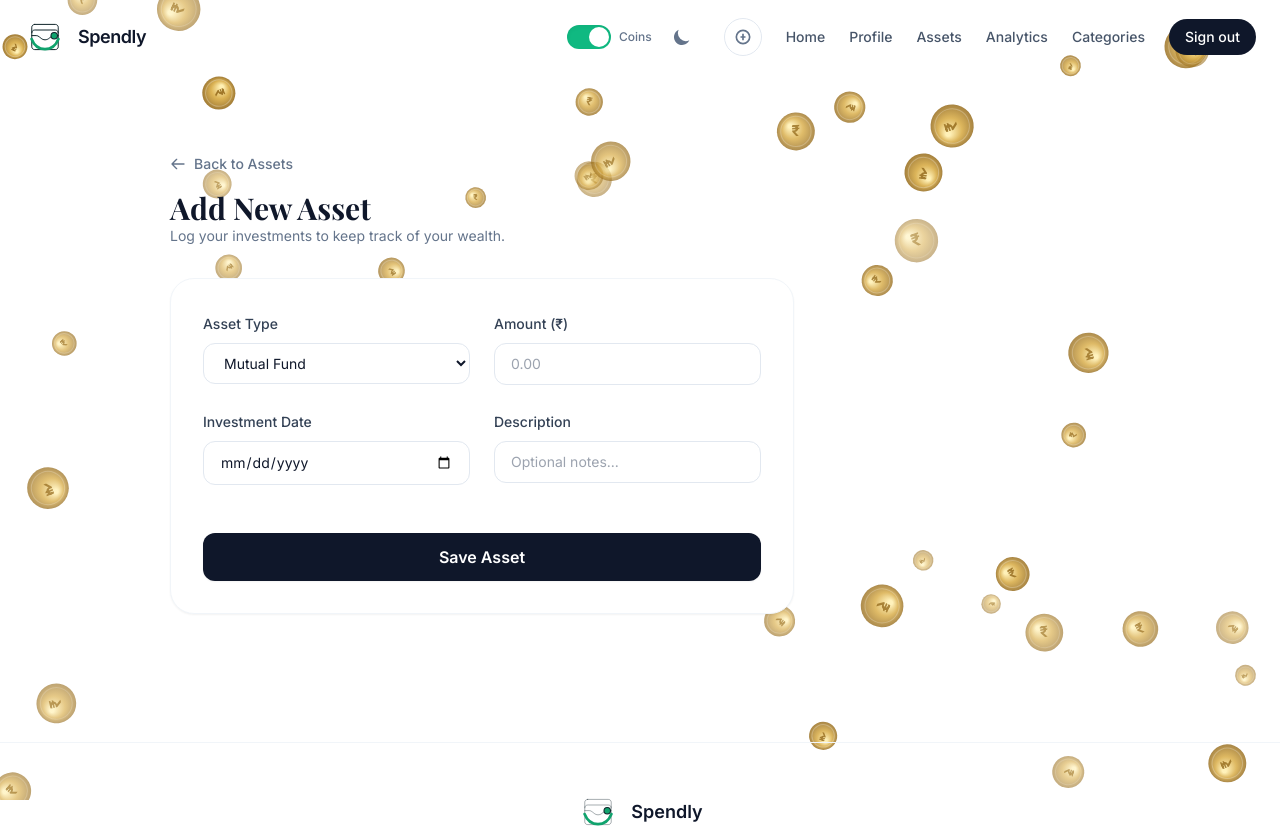
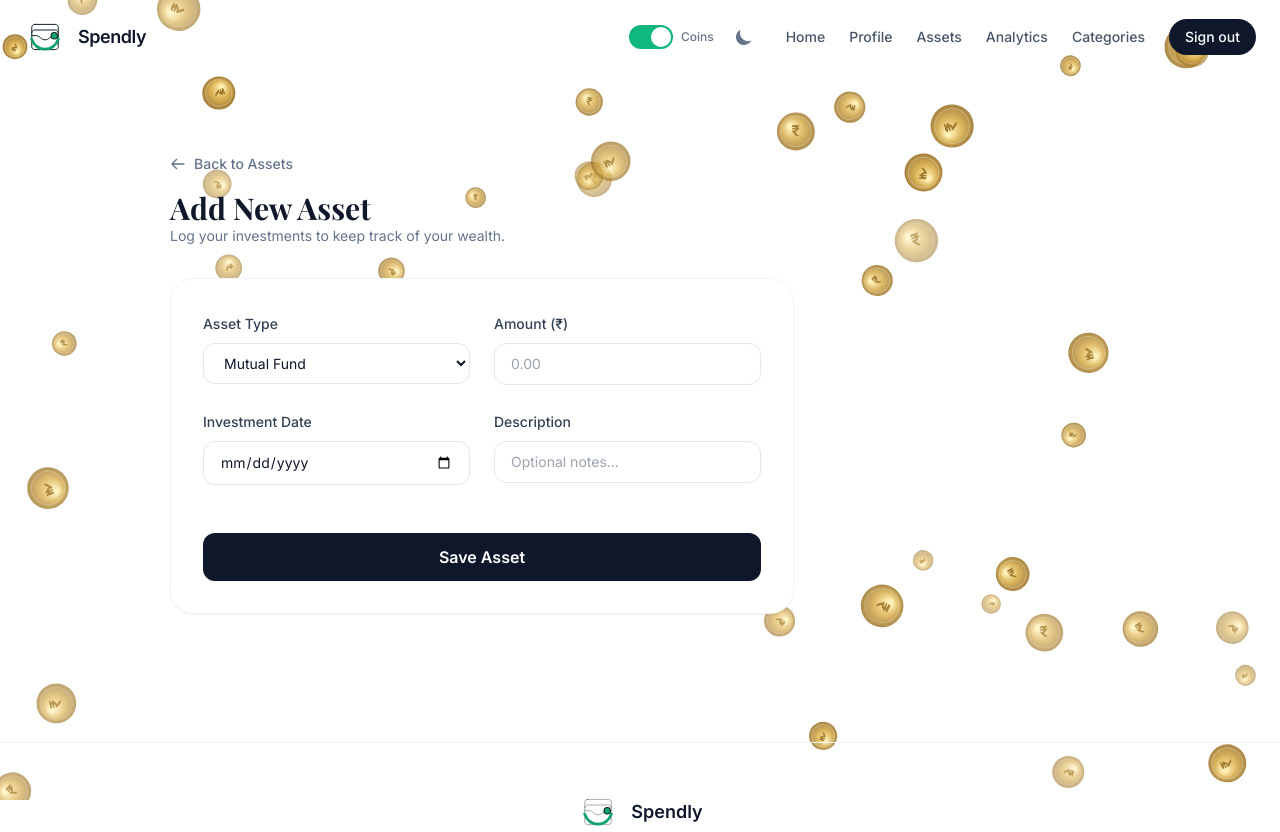
Before and after one commit to sdjr-domain/Expenses-Management, a Flask app: page /assets/add in a window 1280 px wide. Shown: the top 832 px of the page. Run offline with Flask 3, Linux system fonts and the light colour scheme; the visitor is signed in with stand-in values (Sample User, id 1); data comes from the database, SQL or seed files in the repository; data that the repository does not hold is empty; some libraries are stand-ins or nearby versions.

Commit message:
fix: restore coin toggle functionality and clean up redundant buttons

```diff
--- a/templates/base.html
+++ b/templates/base.html
@@ -53,12 +53,6 @@
                     <svg id="theme-toggle-light-icon" class="hidden size-5" fill="currentColor" viewBox="0 0 20 20"><path d="M10 2a1 1 0 011 1v1a1 1 0 11-2 0V3a1 1 0 011-1zm4 8a4 4 0 11-8 0 4 4 0 018 0zm-.464 4.95l.707.707a1 1 0 001.414-1.414l-.707-.707a1 1 0 00-1.414 1.414zM2.12 1.414l.707.707a1 1 0 001.414-1.414l-.707-.707a1 1 0 00-1.414 1.414zM4.464 14.95l.707.707a1 1 0 001.414-1.414l-.707-.707a1 1 0 00-1.414 1.414zM3 11a1 1 0 100-2 1 1 0 000 2zm2.12 1.414l.707.707a1 1 0 001.414-1.414l-.707-.707a1 1 0 00-1.414 1.414zM10 18a1 1 0 100-2 1 1 0 000 2z"></path></svg>
                 </button>
             </div>
-            <button id="coin-toggle" class="group relative p-2 rounded-full border border-slate-200 dark:border-slate-800 text-slate-500 dark:text-slate-400 hover:border-emerald-500 dark:hover:border-emerald-400 transition-all duration-300" title="Toggle coin effects">
-                <svg class="size-5 transition-transform duration-300 group-active:scale-90" fill="none" stroke="currentColor" viewBox="0 0 24 24" stroke-width="2">
-                    <circle cx="12" cy="12" r="8"></circle>
-                    <path d="M12 8v8M9 12h6"></path>
-                </svg>
-            </button>
             {% if session.get('user_id') %}
                 <a href="{{ url_for('dashboard') }}" class="text-sm font-medium text-slate-600 dark:text-slate-400 hover:text-slate-900 dark:hover:text-white transition-colors">Home</a>
                 <a href="{{ url_for('profile') }}" class="text-sm font-medium text-slate-600 dark:text-slate-400 hover:text-slate-900 dark:hover:text-white transition-colors">Profile</a>
```
